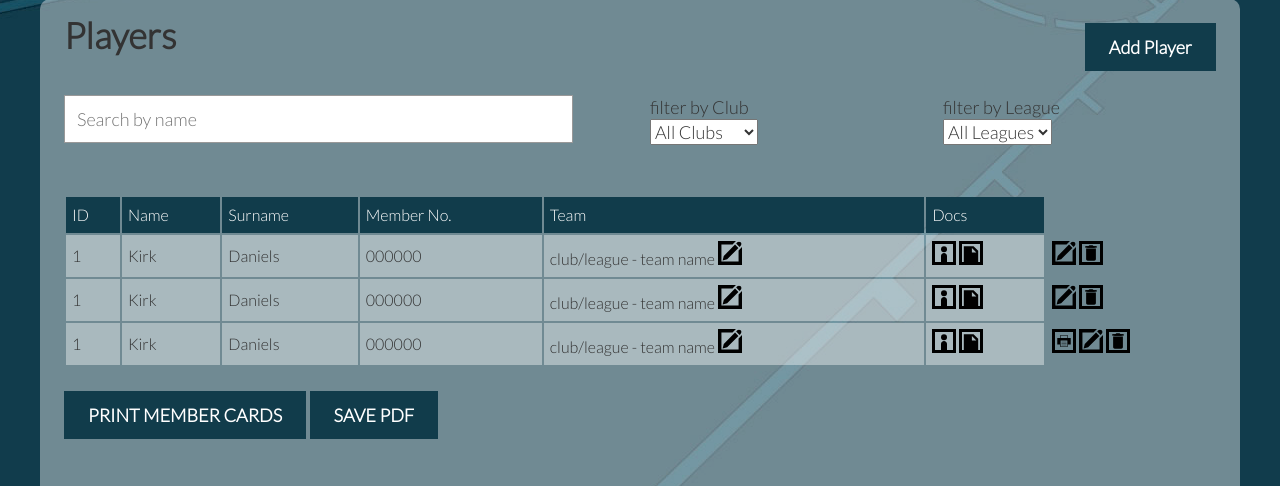
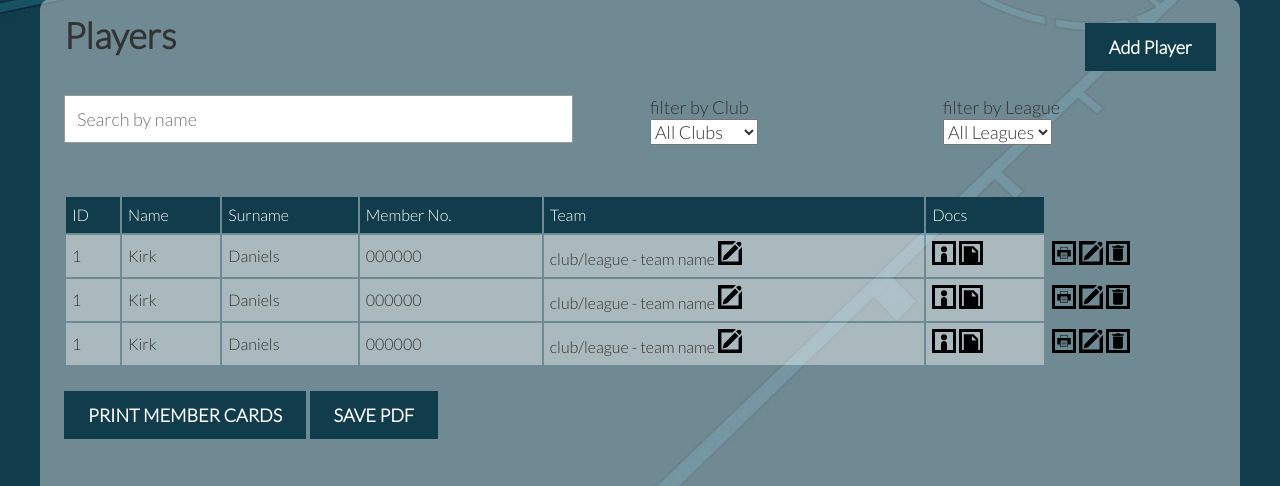
Before and after one commit to kdee15/ctba-app, a PHP site: page /players.php in a window 1280 px wide. Shown: the part 205-691 px from the top of the page. Run offline with PHP 8.4, Linux system fonts and the light colour scheme; grey boxes labelled with a size stand in for pictures from a placeholder-image service; some libraries are stand-ins or nearby versions.

Commit message:
more printing kak

```diff
--- a/assets/css/site/_1.2-object--typography.scss
+++ b/assets/css/site/_1.2-object--typography.scss
@@ -8,6 +8,12 @@ h1 {
 
     margin-top: 0;
 
+
+}
+
+a {
+
+    outline: 0;
 
 }
 
--- a/assets/css/stylesheet.css
+++ b/assets/css/stylesheet.css
@@ -1819,6 +1819,10 @@ h1 {
   margin-top: 0;
 }
 
+a {
+  outline: 0;
+}
+
 .div-toggle,
 .div-hover {
   cursor: pointer;
--- a/players.php
+++ b/players.php
@@ -145,6 +145,7 @@
 
                     </td>
                     <td class="td__icon">
+                        <a class="icon" href="player__print.php"><img src="assets/images/svg/ct-print.svg"/></a>
                         <a class="icon" href="player__detail.php"><img src="assets/images/svg/ct-edit.svg"/></a>
                         <a class="icon"><img src="assets/images/svg/ct-delete.svg"/></a>
                     </td>
@@ -223,6 +224,7 @@
 
                     </td>
                     <td class="td__icon">
+                        <a class="icon" href="player__print.php"><img src="assets/images/svg/ct-print.svg"/></a>
                         <a class="icon" href="player__detail.php"><img src="assets/images/svg/ct-edit.svg"/></a>
                         <a class="icon"><img src="assets/images/svg/ct-delete.svg"/></a>
                     </td>
```
Also changed, not shown: admin__users.php (+5 -5 lines).
